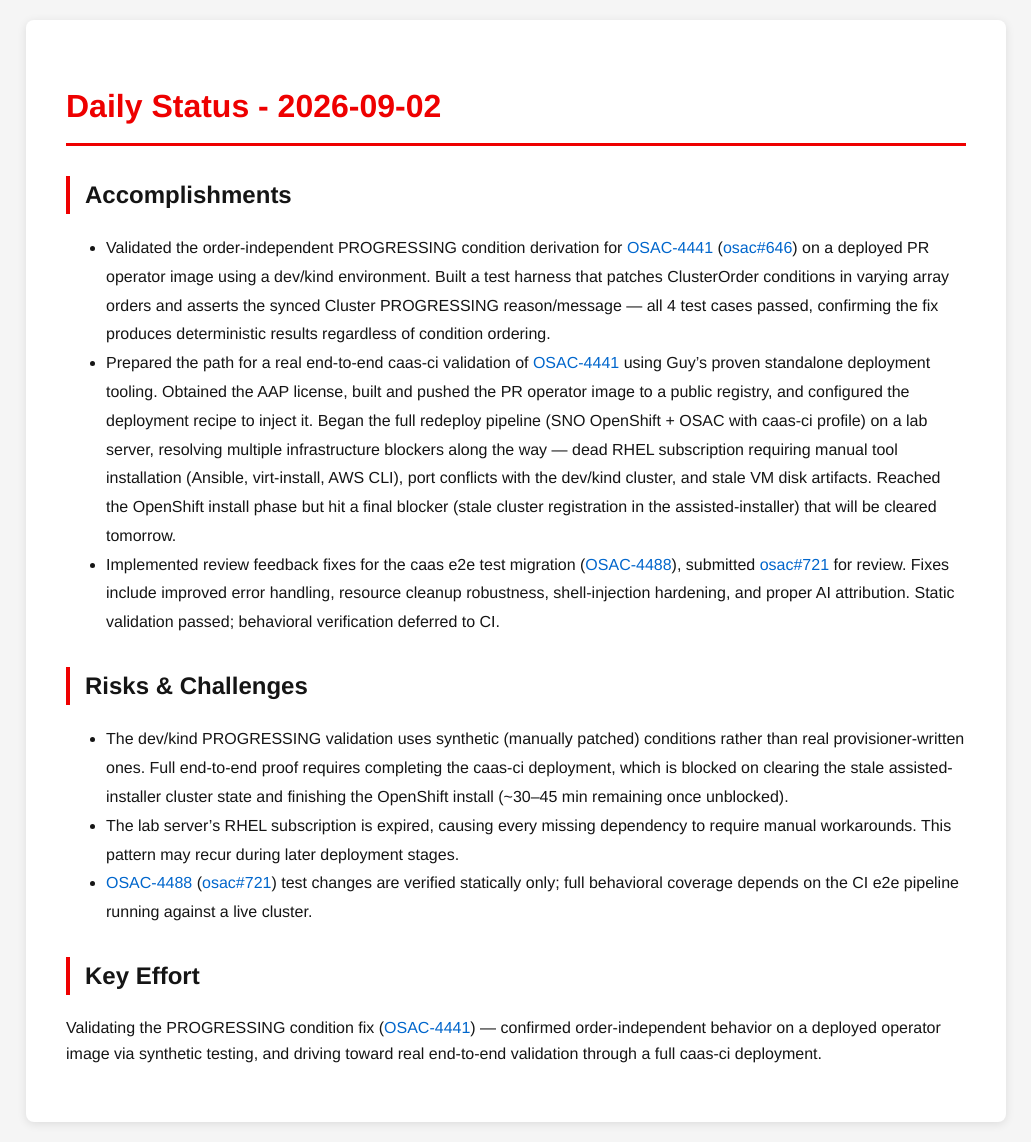
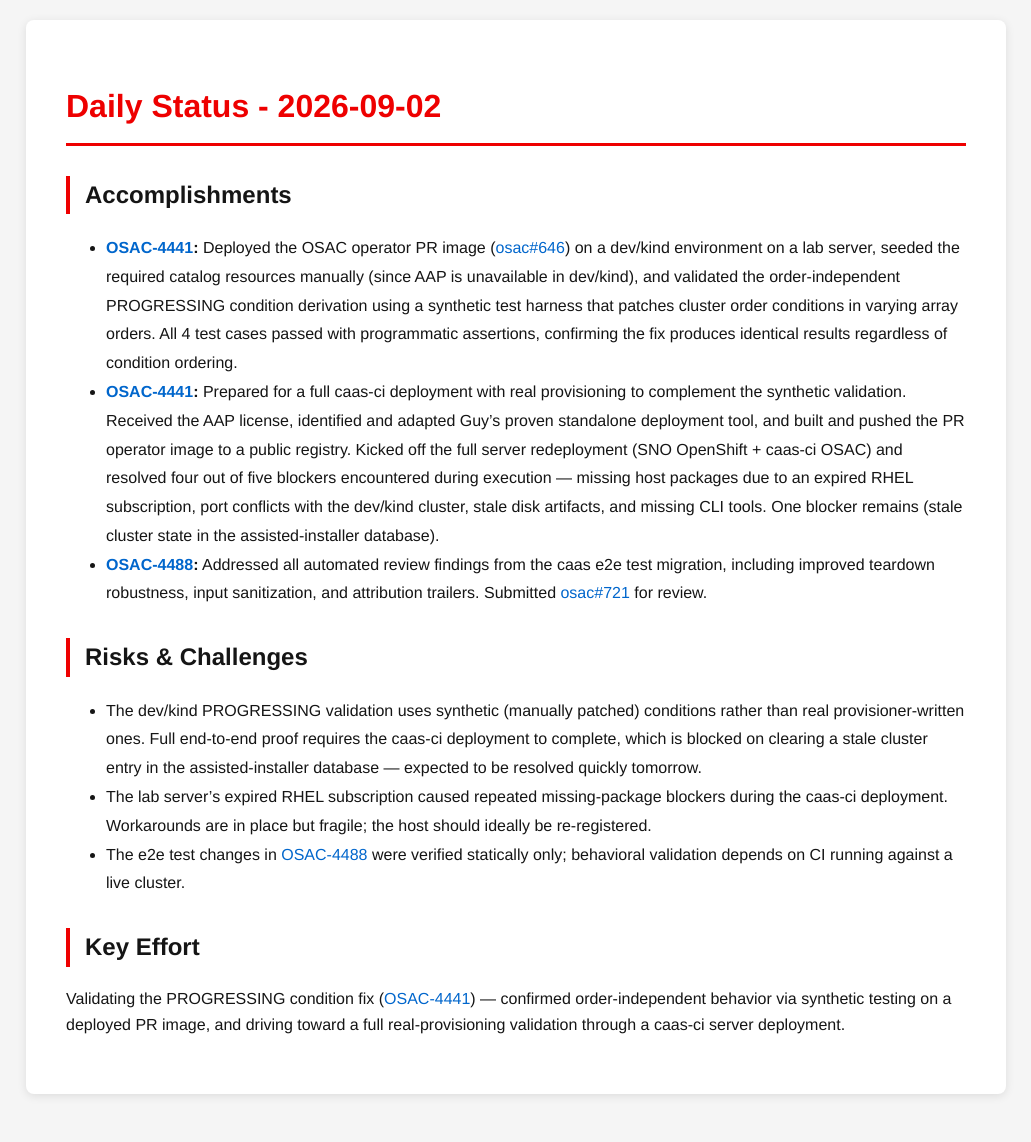
Before and after one commit to tzvatot/daily-status, a Jekyll site: the page built from 2026-09-02.md, in a window 1280 px wide. Shown: the whole page, without its empty margins (124-1155 px from the left). Built offline with Jekyll 4.4.1, drawn with Linux system fonts in a browser that asks for light colours; after the commit the page ends 1114 px from its top, so only the background shows below that.

Commit message:
Daily status update - 2026-09-02

```diff
--- a/2026-09-02.md
+++ b/2026-09-02.md
@@ -8,16 +8,16 @@
 
 ## Accomplishments
 
-- Validated the order-independent PROGRESSING condition derivation for [OSAC-4441](https://redhat.atlassian.net/browse/OSAC-4441) ([osac#646](https://github.com/osac-project/osac/pull/646)) on a deployed PR operator image using a dev/kind environment. Built a test harness that patches ClusterOrder conditions in varying array orders and asserts the synced Cluster PROGRESSING reason/message — all 4 test cases passed, confirming the fix produces deterministic results regardless of condition ordering.
-- Prepared the path for a real end-to-end caas-ci validation of [OSAC-4441](https://redhat.atlassian.net/browse/OSAC-4441) using Guy's proven standalone deployment tooling. Obtained the AAP license, built and pushed the PR operator image to a public registry, and configured the deployment recipe to inject it. Began the full redeploy pipeline (SNO OpenShift + OSAC with caas-ci profile) on a lab server, resolving multiple infrastructure blockers along the way — dead RHEL subscription requiring manual tool installation (Ansible, virt-install, AWS CLI), port conflicts with the dev/kind cluster, and stale VM disk artifacts. Reached the OpenShift install phase but hit a final blocker (stale cluster registration in the assisted-installer) that will be cleared tomorrow.
-- Implemented review feedback fixes for the caas e2e test migration ([OSAC-4488](https://redhat.atlassian.net/browse/OSAC-4488)), submitted [osac#721](https://github.com/osac-project/osac/pull/721) for review. Fixes include improved error handling, resource cleanup robustness, shell-injection hardening, and proper AI attribution. Static validation passed; behavioral verification deferred to CI.
+- **[OSAC-4441](https://redhat.atlassian.net/browse/OSAC-4441):** Deployed the OSAC operator PR image ([osac#646](https://github.com/osac-project/osac/pull/646)) on a dev/kind environment on a lab server, seeded the required catalog resources manually (since AAP is unavailable in dev/kind), and validated the order-independent PROGRESSING condition derivation using a synthetic test harness that patches cluster order conditions in varying array orders. All 4 test cases passed with programmatic assertions, confirming the fix produces identical results regardless of condition ordering.
+- **[OSAC-4441](https://redhat.atlassian.net/browse/OSAC-4441):** Prepared for a full caas-ci deployment with real provisioning to complement the synthetic validation. Received the AAP license, identified and adapted Guy's proven standalone deployment tool, and built and pushed the PR operator image to a public registry. Kicked off the full server redeployment (SNO OpenShift + caas-ci OSAC) and resolved four out of five blockers encountered during execution — missing host packages due to an expired RHEL subscription, port conflicts with the dev/kind cluster, stale disk artifacts, and missing CLI tools. One blocker remains (stale cluster state in the assisted-installer database).
+- **[OSAC-4488](https://redhat.atlassian.net/browse/OSAC-4488):** Addressed all automated review findings from the caas e2e test migration, including improved teardown robustness, input sanitization, and attribution trailers. Submitted [osac#721](https://github.com/osac-project/osac/pull/721) for review.
 
 ## Risks & Challenges
 
-- The dev/kind PROGRESSING validation uses synthetic (manually patched) conditions rather than real provisioner-written ones. Full end-to-end proof requires completing the caas-ci deployment, which is blocked on clearing the stale assisted-installer cluster state and finishing the OpenShift install (~30–45 min remaining once unblocked).
-- The lab server's RHEL subscription is expired, causing every missing dependency to require manual workarounds. This pattern may recur during later deployment stages.
-- [OSAC-4488](https://redhat.atlassian.net/browse/OSAC-4488) ([osac#721](https://github.com/osac-project/osac/pull/721)) test changes are verified statically only; full behavioral coverage depends on the CI e2e pipeline running against a live cluster.
+- The dev/kind PROGRESSING validation uses synthetic (manually patched) conditions rather than real provisioner-written ones. Full end-to-end proof requires the caas-ci deployment to complete, which is blocked on clearing a stale cluster entry in the assisted-installer database — expected to be resolved quickly tomorrow.
+- The lab server's expired RHEL subscription caused repeated missing-package blockers during the caas-ci deployment. Workarounds are in place but fragile; the host should ideally be re-registered.
+- The e2e test changes in [OSAC-4488](https://redhat.atlassian.net/browse/OSAC-4488) were verified statically only; behavioral validation depends on CI running against a live cluster.
 
 ## Key Effort
 
-Validating the PROGRESSING condition fix ([OSAC-4441](https://redhat.atlassian.net/browse/OSAC-4441)) — confirmed order-independent behavior on a deployed operator image via synthetic testing, and driving toward real end-to-end validation through a full caas-ci deployment.
+Validating the PROGRESSING condition fix ([OSAC-4441](https://redhat.atlassian.net/browse/OSAC-4441)) — confirmed order-independent behavior via synthetic testing on a deployed PR image, and driving toward a full real-provisioning validation through a caas-ci server deployment.
```
